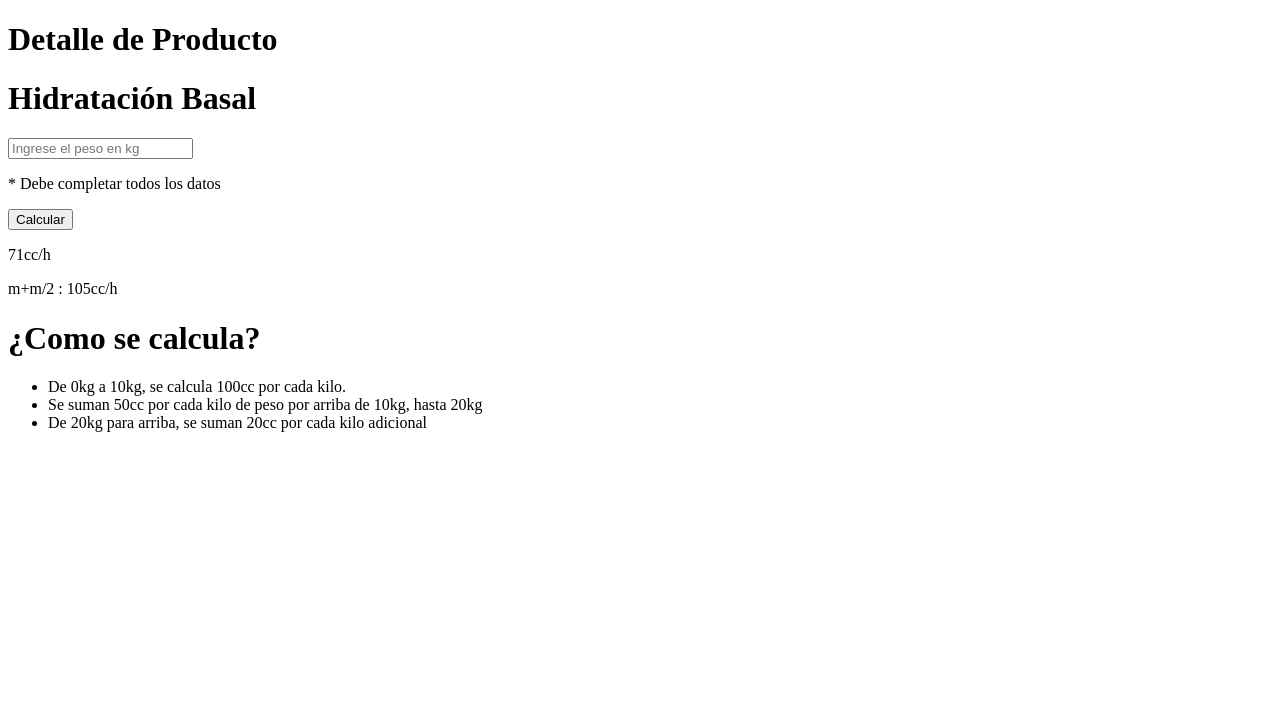
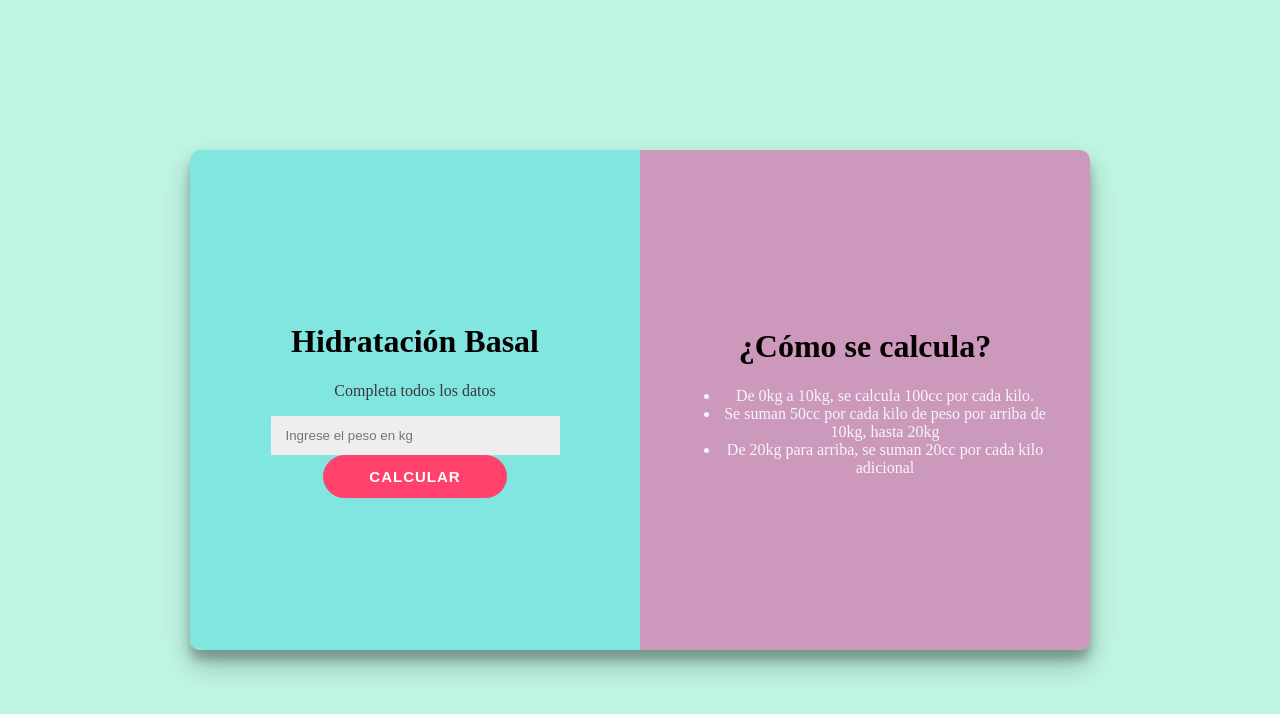
Before and after one commit to MaxiCubas/Calculadora, a plain HTML site: page index.html in a window 1280 px wide. Drawn offline with Linux system fonts and the light colour scheme.

Commit message:
intento numero 2 falta cambiar el background

```diff
--- a/index.html
+++ b/index.html
@@ -1,21 +1,25 @@
 <!DOCTYPE html>
 <html>
     <head>
-        <title>Calculadora de hidratación</title>
+        <link rel="stylesheet" href="./style.css">
+        <script src="script.js" defer></script>
     </head>
     <body>
-        <h1>Detalle de Producto</h1>
-        <div>
-            <div>
+        <div id="contenedor">
+            <div id="calculadora">
+                <div class="contenido">
                     <h1>Hidratación Basal</h1>
-                <input type="number" placeholder="Ingrese el peso en kg" />
-                <p>* Debe completar todos los datos</p>
-                <button>Calcular</button>
-                <p>71cc/h</p>
-                <p>m+m/2 :   105cc/h</p>
+                    <p class="item">Completa todos los datos</p>
+                    <input class="item" id="peso" type="number" placeholder="Ingrese el peso en kg" />
+                    <p class="item" id="error">* Debe completar todos los datos</p>
+                    <button class="item" id="calcular">Calcular</button>
+                    <p class="item resultado" id="flu">71cc/h</p>
+                    <p class="item resultado" id="man">m+m/2 : 105cc/h</p>
                 </div>
-            <div>
-                <h1>¿Como se calcula?</h1>
+            </div>
+            <div id="detalle">
+                <div class="contenido">
+                    <h1>¿Cómo se calcula?</h1>
                     <ul>
                         <li>De 0kg a 10kg, se calcula 100cc por cada kilo.</li>
                         <li>Se suman 50cc por cada kilo de peso por arriba de 10kg, hasta 20kg</li>
@@ -23,5 +27,6 @@
                     </ul>
                 </div>
             </div>
+        </div>
     </body>
 </html>
--- /dev/null
+++ b/style.css
@@ -0,0 +1,79 @@
+h1 {
+    color: rgb(5, 1, 1);
+}
+@import url('https://fonts.googleapis.com/css?family=Montserrat:400,800');
+
+body{
+    background-color: rgb(192, 245, 227);
+    font-family: 'Montserrat', Georgia, 'Times New Roman', Times, serif sans-serif;
+    color: #3E363F;
+}
+#contenedor{
+    width: 900px;
+    height: 500px;
+    text-align: center;
+    position: absolute;
+    inset: 0;
+    margin: auto;
+    border-radius: 10px;
+    overflow: hidden;
+    box-shadow: 0 14px 28px rgba(0,0,0,0.25),
+      0 10px 10px rgba(0,0,0,0.22);
+  }
+#calculadora{
+    background: rgb(129, 230, 224);
+    width: 50%;
+    height: 100%;
+    float: left;
+
+}
+#detalle{
+    background: #d460a49d;
+    width: 50%;
+    height: 100%;
+    float: left;
+    color: #f6f5f7;
+}
+.contenido{
+    position: relative;
+    top: 50%;
+    transform: translateY(-50%);
+    overflow: hidden;
+    padding: 40px;
+}
+input {
+	width: 70%;
+    padding: 12px 15px;
+    border: none;
+    background-color: #eee;
+}
+
+button {
+    font-size: 15px;
+      font-weight: bold;
+      padding: 12px 45px;
+      border-radius: 30px;
+      background-color: #FF416C;
+      border: 1px solid #FF416C;
+      color: #FFFFFF;
+      text-transform: uppercase;
+      letter-spacing: 1px;
+      transition: transform 20ms ease-in;
+  }
+
+button:active {
+	transform: scale(0.95);
+}
+#error{
+    color: red;
+    font-weight: bold;
+    display: none;
+}
+
+.resultado{
+    color: #0A81D1;
+    font-weight: bold;
+    font-size: 25px;
+    margin-bottom: 5px;
+    display: none;
+}
```
Lines whose indentation alone changed are shown as unchanged.
